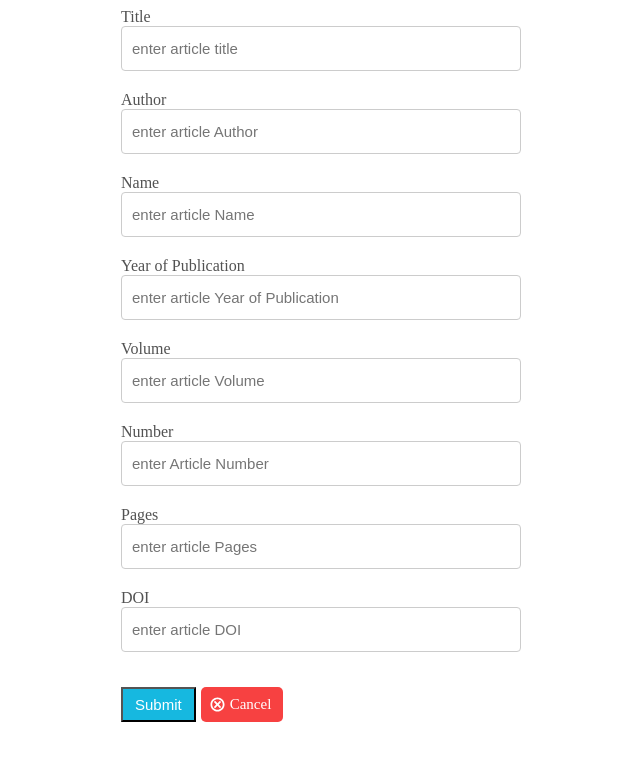
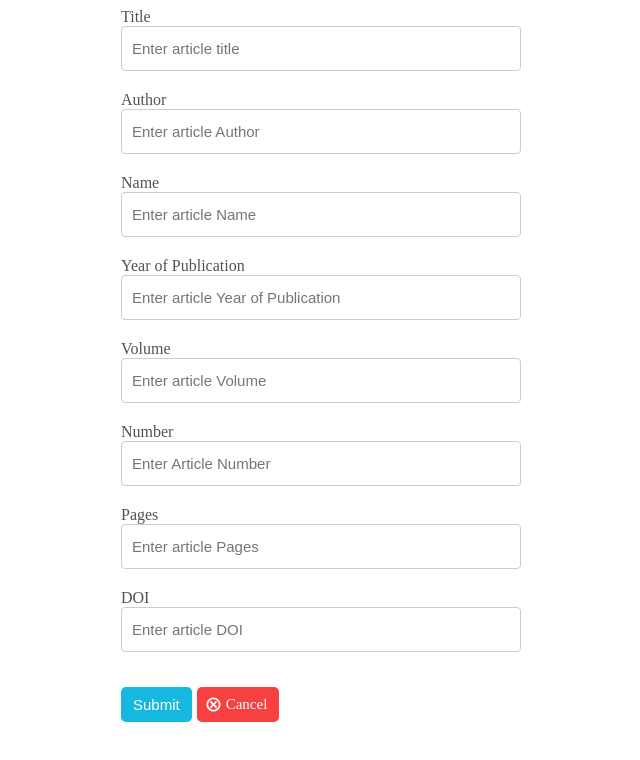
Before and after one commit to MatthewPiersonUni/CISE_Assignment_1B, a React (Create React App) app in the folder frontend/: page /add in a window 1280 px wide. Shown: the top 760 px of the page, without its empty margins (319-959 px from the left). Built offline with nearby package versions, Linux system fonts and the light colour scheme.

Commit message:
latest update

```diff
--- a/frontend/src/components/AddNewArticle.js
+++ b/frontend/src/components/AddNewArticle.js
@@ -7,6 +7,7 @@ import { GlobalContext } from '../context/GlobalState';
 
 import articleStyle from  '../styles/AddNewArticle.module.css';
 import formStyle from '../styles/ArticleFormField.module.css';
+import buttonStyle from '../styles/Button.module.css';
 import { GiCancel } from "react-icons/gi";
 
 export default function AddNewArticle() {
@@ -30,7 +31,7 @@ export default function AddNewArticle() {
   )
 
   const onArticleTitleChange = function (e) {
-    dispatchArticleTitle( {type: "ARTICLE_INPUT", val: e.target.value} )
+    dispatchArticleTitle({type: "ARTICLE_INPUT", val: e.target.value})
   }
 
   // =====> ARTICLE AUTHOR <=====
@@ -238,6 +239,15 @@ export default function AddNewArticle() {
       )
     };
 
+    // =====> BUTTON <=====
+    const Button = (props) => {
+      return (
+          <button type={props.type} className={`${buttonStyle.button} ${props.className}`} onClick={props.onClick} >
+              {props.children}
+          </button>
+      )
+  };
+
   return (
     <>
 
@@ -247,7 +257,7 @@ export default function AddNewArticle() {
           <ArticleFormField
             type="text"
             value={articleTitle.value}
-            placeholder="enter article title"
+            placeholder="Enter article title"
             onChange={onArticleTitleChange}
             label="Title"
             className={`${articleTitle.isValid === false ?  articleStyle.invalid : ``}`}
@@ -257,7 +267,7 @@ export default function AddNewArticle() {
           <ArticleFormField
             type="text"
             value={articleAuthor.value}
-            placeholder="enter article Author"
+            placeholder="Enter article Author"
             onChange={onArticleAuthorChange}
             label="Author"
             className={`${articleAuthor.isValid === false ?  articleStyle.invalid : ``}`}
@@ -267,7 +277,7 @@ export default function AddNewArticle() {
           <ArticleFormField
             type="text"
             value={articleName.value}
-            placeholder="enter article Name"
+            placeholder="Enter article Name"
             onChange={onArticleNameChange}
             label="Name"
             className={`${articleName.isValid === false ?  articleStyle.invalid : ``}`}
@@ -278,7 +288,7 @@ export default function AddNewArticle() {
           <ArticleFormField
             type="text"
             value={articleYearOfPublication.value}
-            placeholder="enter article Year of Publication"
+            placeholder="Enter article Year of Publication"
             onChange={onArticleYearOfPublicationChange}
             label="Year of Publication"
             className={`${articleYearOfPublication.isValid === false ?  articleStyle.invalid : ``}`}
@@ -289,7 +299,7 @@ export default function AddNewArticle() {
           <ArticleFormField
             type="text"
             value={articleVolume.value}
-            placeholder="enter article Volume"
+            placeholder="Enter article Volume"
             onChange={onArticleVolumeChange}
             label="Volume"
             className={`${articleVolume.isValid === false ?  articleStyle.invalid : ``}`}
@@ -299,7 +309,7 @@ export default function AddNewArticle() {
           <ArticleFormField
             type="text"
             value={articleNumber.value}
-            placeholder="enter Article Number"
+            placeholder="Enter Article Number"
             onChange={onArticleNumbereChange}
             label="Number"
             className={`${articleNumber.isValid === false ?  articleStyle.invalid : ``}`}
@@ -309,7 +319,7 @@ export default function AddNewArticle() {
           <ArticleFormField
             type="text"
             value={articlePages.value}
-            placeholder="enter article Pages"
+            placeholder="Enter article Pages"
             onChange={onArticlePagesChange}
             label="Pages"
             className={`${articlePages.isValid === false ?  articleStyle.invalid : ``}`}
@@ -320,16 +330,16 @@ export default function AddNewArticle() {
           <ArticleFormField
             type="text"
             value={articleDOI.value}
-            placeholder="enter article DOI"
+            placeholder="Enter article DOI"
             onChange={onArticleDOIChange}
             label="DOI"
             className={`${articleDOI.isValid === false ?  articleStyle.invalid : ``}`}
           />
 
           <div className={articleStyle.buttons}>
-            <button type='submit' className={`${isArticleValid ? articleStyle.submit : articleStyle.disabled}`}>
+            <Button type='submit' className={`${isArticleValid ? articleStyle.submit : articleStyle.disabled}`}>
               Submit
-            </button>
+            </Button>
 
             <Link to="/" className={articleStyle.link}>
               <GiCancel /> Cancel
--- a/frontend/src/context/AppReducer.js
+++ b/frontend/src/context/AppReducer.js
@@ -7,8 +7,9 @@ export const AppReducer = (state, action) => {
             action.payload.forEach((app) => {
                 data.unshift(app);
             })
+
             return {
-                books: data
+                article: data
             }
 
         case 'REMOVE_ARTICLE':
--- a/frontend/src/context/GlobalState.js
+++ b/frontend/src/context/GlobalState.js
@@ -51,7 +51,7 @@ export const GlobalProvider = (({children}) => {
 
     return(
         <GlobalContext.Provider value={{
-            books: state.books,
+            articles: state.articles,
             removeArticle,
             addArticle,
             editArticle,
```
